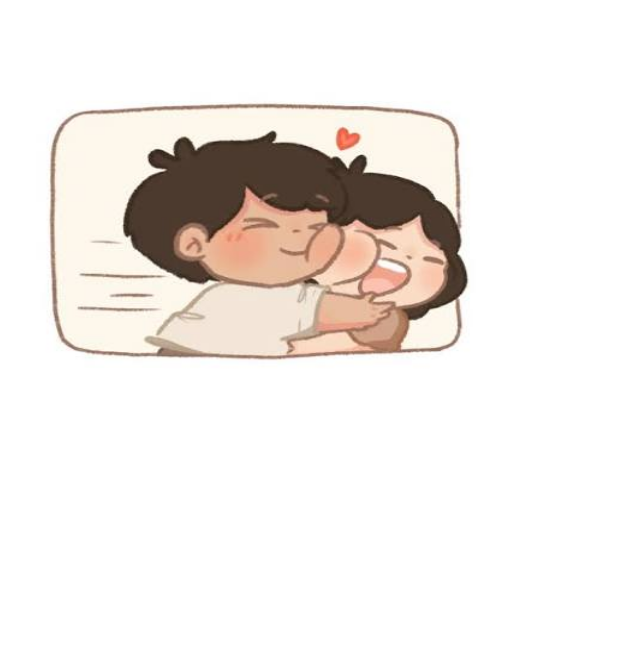
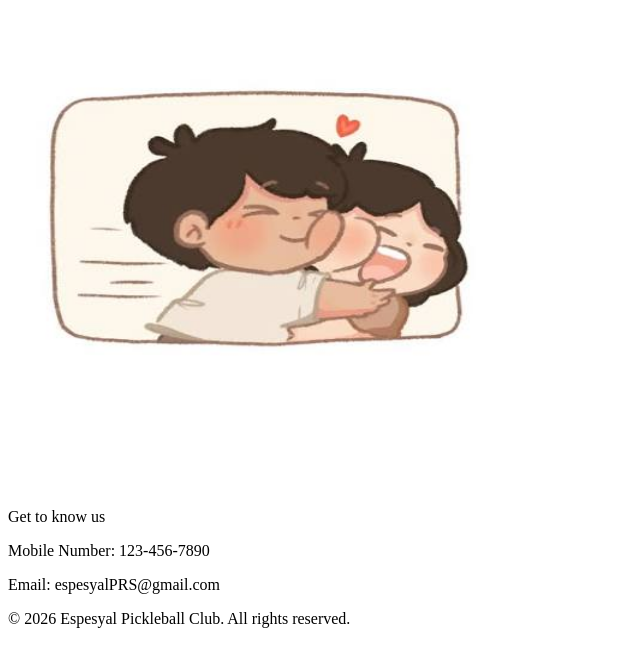
Before and after one commit to Mylkcha/PRS, a plain HTML site: page html/aboutUs.html in a window 1280 px wide. Shown: the part 105-772 px from the top of the page, without its empty margins (0-640 px from the left). Drawn offline with Linux system fonts and the light colour scheme.

Commit message:
Added footer and aboutus information.

```diff
--- a/html/aboutUs.html
+++ b/html/aboutUs.html
@@ -5,12 +5,23 @@
     <title>Espesyal Pickleball - About Us</title>
 </head>
 <body>
+    <nav>
         <a href="../index.html" target="_self">Home</a>
         <a href="../html/reserveCourts.html" target="_self">Reserve Court</a>
         <a href="../html/viewCourts.html" target="_self">View Courts</a>
         <a href="../html/aboutUs.html" target="_self">About Us</a>
+    </nav>
 
+    <section>
         <h1>About Us</h1>
         <img src="../images/aboutUs.jpg" alt="About Us" width="500px" height="500px">
+        <p>Get to know us</p>
+        <p>Mobile Number: 123-456-7890</p>
+        <p>Email: espesyalPRS@gmail.com</p>
+    </section>
+
+    <footer>
+      <p>&copy; 2026 Espesyal Pickleball Club. All rights reserved.</p>
+    </footer>
 </body>
 </html>
```
Also changed, not shown: html/viewCourts.html (+7 -1 lines), index.html (+6 -1 lines). Lines whose indentation alone changed are shown as unchanged.
